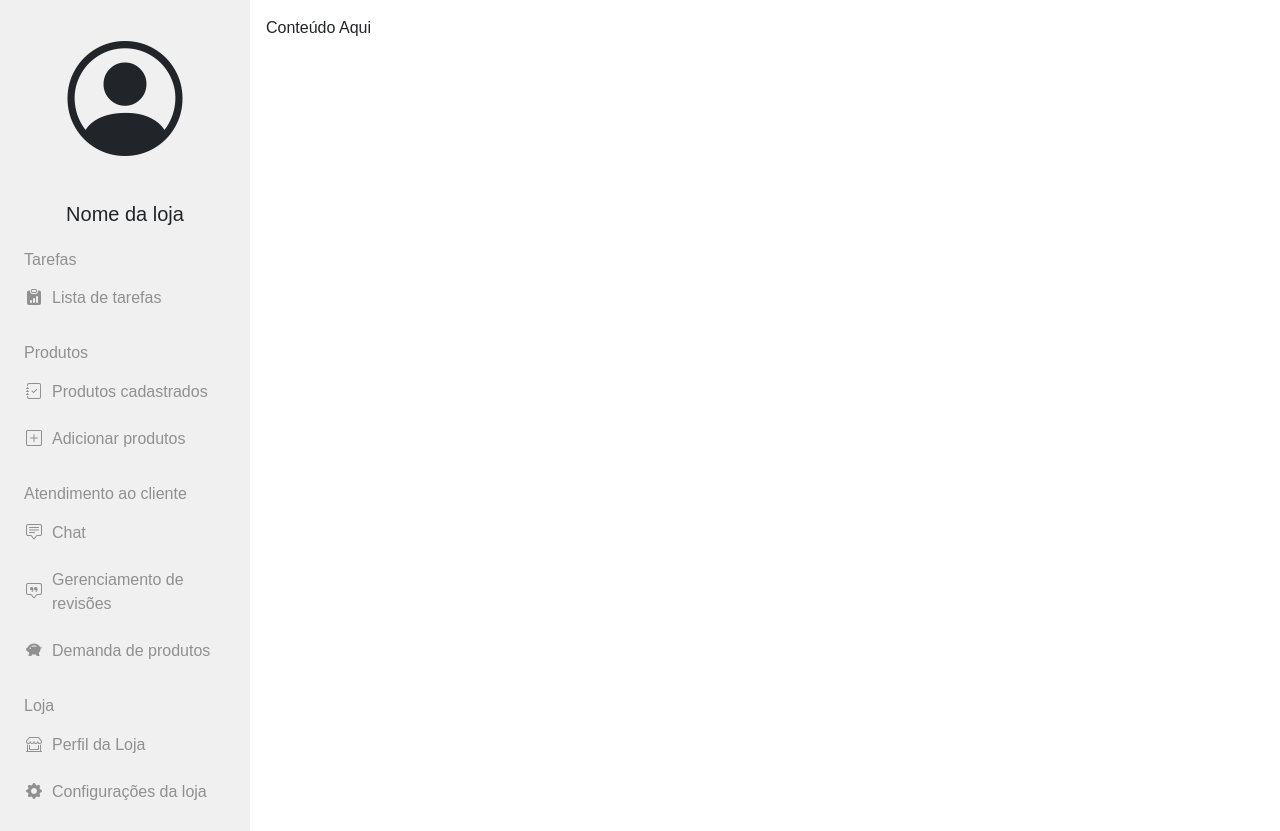
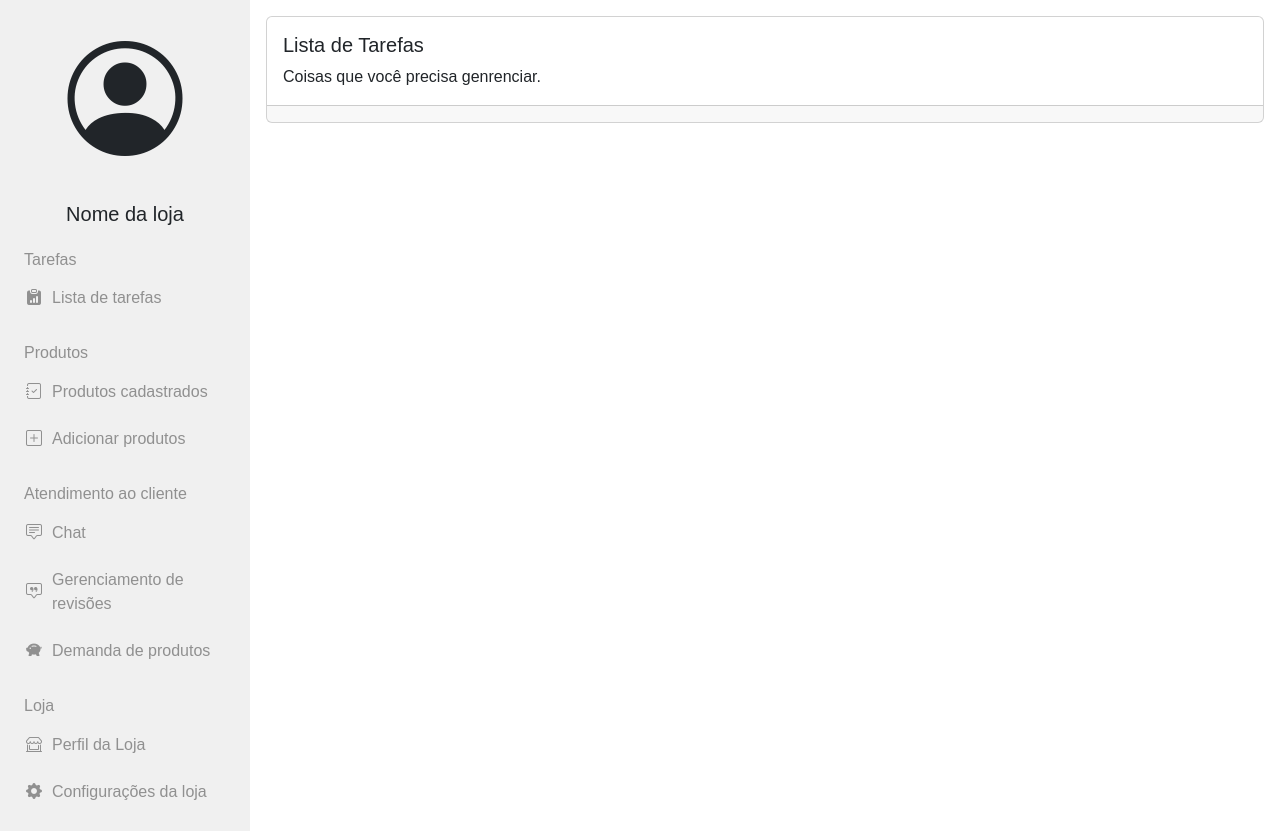
Before and after one commit to mariaclarafg/Tup-, a FastAPI app: template templates/artesaos/pages/central/listatarefas.html in a window 1280 px wide. Shown: the part 142-973 px from the top of the page. Run offline with FastAPI, Linux system fonts and the light colour scheme; the template is opened without the code that fills it, so the values that code supplies are empty; some libraries are stand-ins or nearby versions.

```diff
--- a/routes/artesao_routes.py
+++ b/routes/artesao_routes.py
@@ -20,4 +20,4 @@ async def get_root(request: Request):
 
 @router.get("/centraldoartesao/listadetarefas", response_class=HTMLResponse)
 async def get_root(request: Request):
-    return templates.TemplateResponse("pages/central/listatarefas", {"request": request})
+    return templates.TemplateResponse("pages/central/listatarefas.html", {"request": request})
--- a/templates/artesaos/pages/central/listatarefas.html
+++ b/templates/artesaos/pages/central/listatarefas.html
@@ -1,5 +1,5 @@
 {% extends "pages/base.html" %}
-{% block subtitulo %}Lista de Tarefas{% endblock %}
+{% block subtitulo %}Menu{% endblock %}
 {% block carousel %}
 
 <nav id="navbar-example2" class="navbar navbar-dark" style="background-color: #0F2B05;">
@@ -41,7 +41,16 @@
 
             </aside>
             <section class="flex-grow-1 p-3">
-                Conteúdo Aqui
+                <div class="card text">
+                    <div class="card-body">
+                      <h5 class="card-title">Lista de Tarefas</h5>
+                      <p class="card-text">Coisas que você precisa genrenciar.</p>
+                    </div>
+                    <div class="card-footer text-body-secondary">
+
+                    </div>
+                  </div>
+
             </section>
         </div>
     </main>
```
